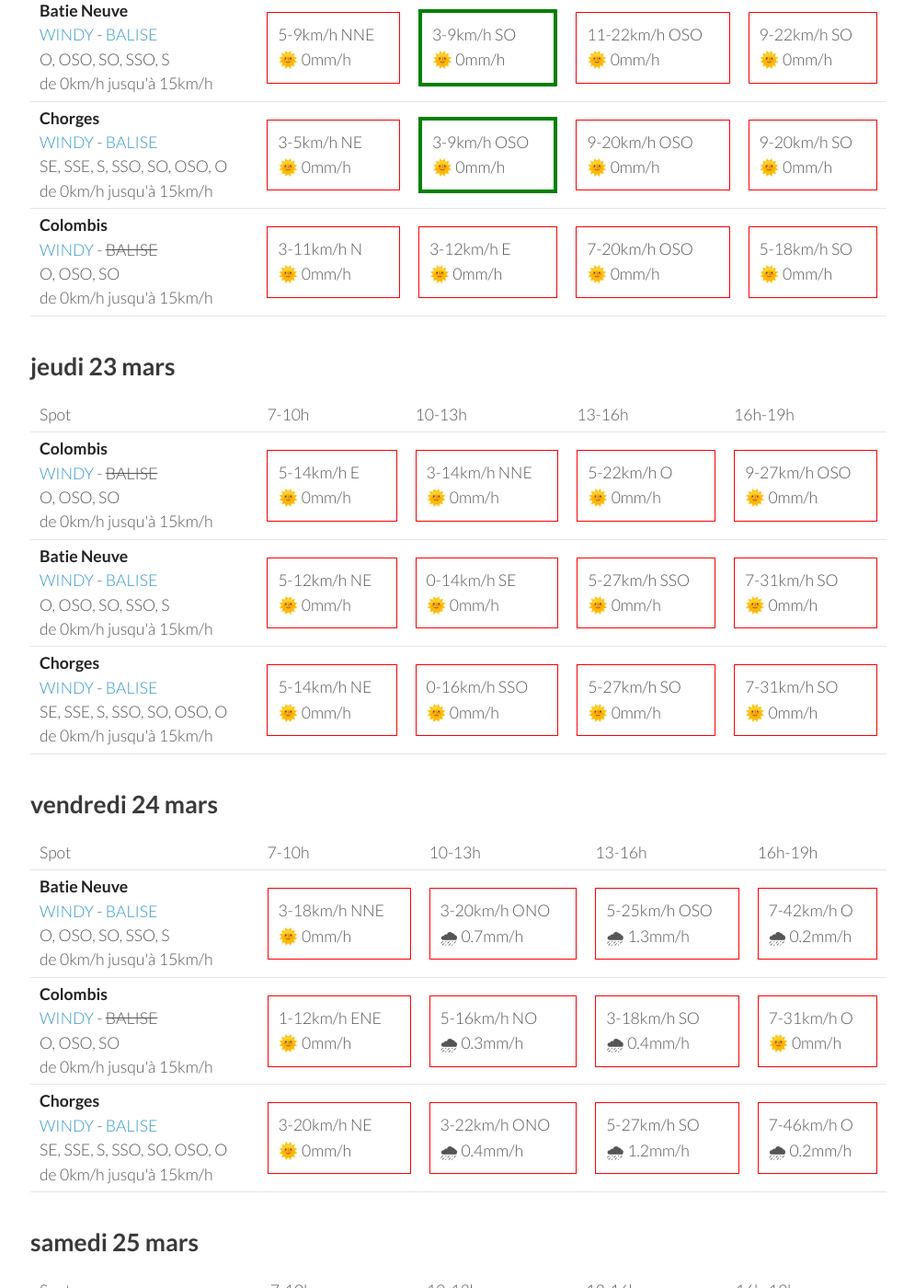
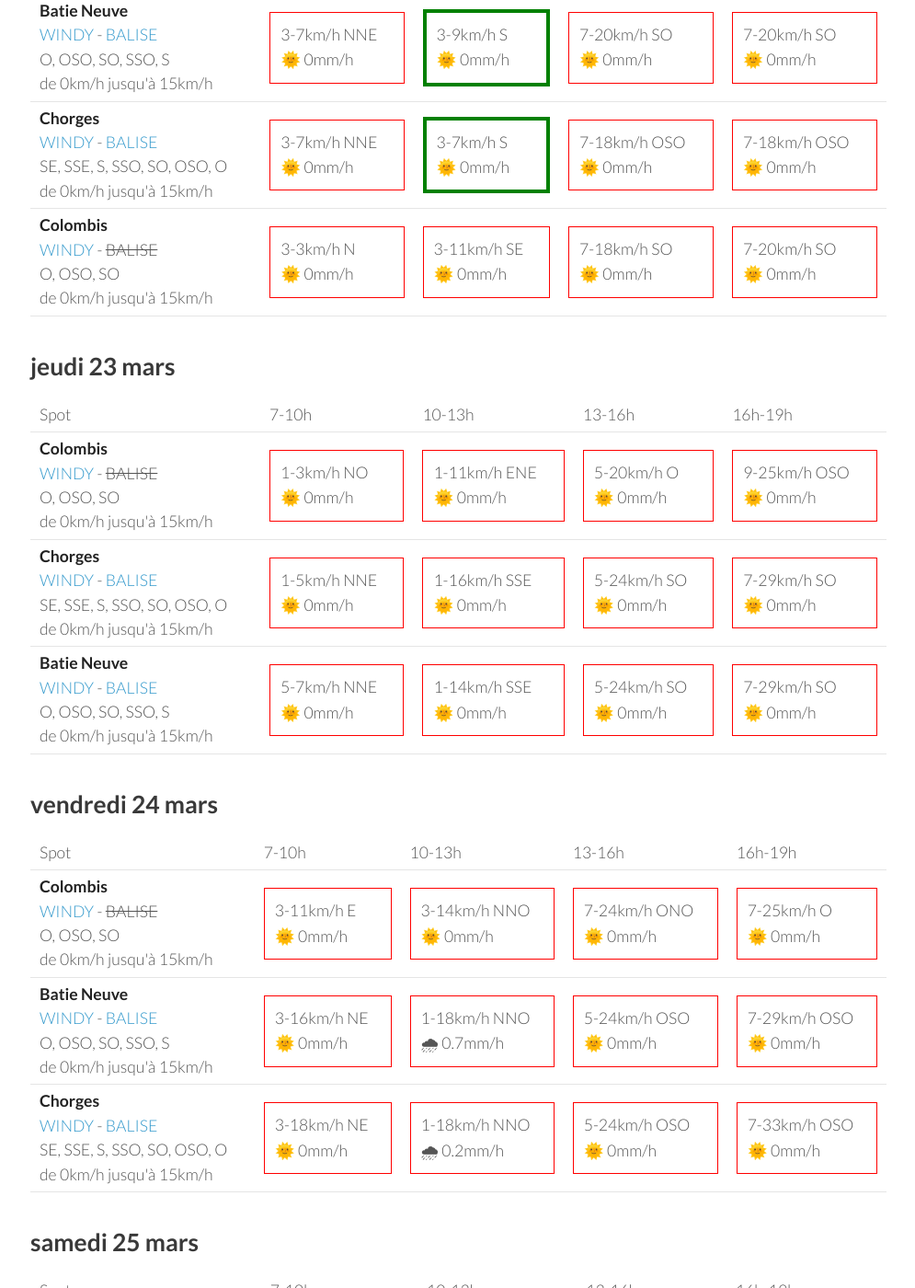
Before and after one commit to parapente-dans-le-nord/parapente-dans-le-nord.github.io, a Jekyll site: the page built from saint_andre.markdown, in a window 1280 px wide and 1400 px high, scrolled down 849 px. Shown: the whole window at 92% size, without its empty margins (25-1020 px from the left). Built offline with Jekyll 4.4.1, drawn with Linux system fonts in a browser that asks for light colours; some of the changed text lies outside the part shown.

Commit message:
update index.markdown

```diff
--- a/saint_andre.markdown
+++ b/saint_andre.markdown
@@ -22,30 +22,30 @@ page mise à jour le mardi 21 mars 13:35
       <td>16h-19h</td>
     </tr>
 <tr>
+        <td><strong>Colombis</strong><br><a href="https://windy.com/44.494/6.216?44.559,6.262,10">WINDY</a> - <span class="no-balise"> BALISE </span><br> <span class="vent-favorable">O, OSO, SO</span><br><span class="force-vent">de 0km/h jusqu'à 15km/h</span> </td>
+
+            <td><div class="not-flyable"><p>0-0km/h NA</p><p>🌧️ 0mm/h</p></div></td>
+            <td><div class="not-flyable"><p>0-0km/h NA</p><p>🌧️ 0mm/h</p></div></td>
+            <td><div class="not-flyable"><p>0-0km/h NA</p><p>🌧️ 0mm/h</p></div></td>
+            <td><div class="not-flyable"><p>9-25km/h OSO</p><p>🌞 0mm/h</p></div></td>
+
+    </tr>
+<tr>
         <td><strong>Batie Neuve</strong><br><a href="https://windy.com/44.584/6.236?44.559,6.262,10,m:eTtagly">WINDY</a> - <span class=""><a href="https://www.openwindmap.org/PP554">BALISE</a> </span><br> <span class="vent-favorable">O, OSO, SO, SSO, S</span><br><span class="force-vent">de 0km/h jusqu'à 15km/h</span> </td>
 
             <td><div class="not-flyable"><p>0-0km/h NA</p><p>🌧️ 0mm/h</p></div></td>
-            <td><div class="flyable"><p>3-9km/h OSO</p><p>🌞 0mm/h</p></div></td>
-            <td><div class="flyable"><p>5-14km/h SSO</p><p>🌞 0mm/h</p></div></td>
-            <td><div class="not-flyable"><p>3-18km/h O</p><p>🌞 0mm/h</p></div></td>
+            <td><div class="not-flyable"><p>0-0km/h NA</p><p>🌧️ 0mm/h</p></div></td>
+            <td><div class="not-flyable"><p>0-0km/h NA</p><p>🌧️ 0mm/h</p></div></td>
+            <td><div class="not-flyable"><p>9-24km/h SO</p><p>🌞 0mm/h</p></div></td>
 
     </tr>
 <tr>
         <td><strong>Chorges</strong><br><a href="https://windy.com/44.578/6.280?44.559,6.262,10">WINDY</a> - <span class=""><a href="https://www.openwindmap.org/PP554">BALISE</a> </span><br> <span class="vent-favorable">SE, SSE, S, SSO, SO, OSO, O</span><br><span class="force-vent">de 0km/h jusqu'à 15km/h</span> </td>
 
             <td><div class="not-flyable"><p>0-0km/h NA</p><p>🌧️ 0mm/h</p></div></td>
-            <td><div class="flyable"><p>1-7km/h OSO</p><p>🌞 0mm/h</p></div></td>
-            <td><div class="flyable"><p>5-14km/h SO</p><p>🌞 0mm/h</p></div></td>
-            <td><div class="not-flyable"><p>11-22km/h O</p><p>🌞 0mm/h</p></div></td>
-
-    </tr>
-<tr>
-        <td><strong>Colombis</strong><br><a href="https://windy.com/44.494/6.216?44.559,6.262,10">WINDY</a> - <span class="no-balise"> BALISE </span><br> <span class="vent-favorable">O, OSO, SO</span><br><span class="force-vent">de 0km/h jusqu'à 15km/h</span> </td>
-
             <td><div class="not-flyable"><p>0-0km/h NA</p><p>🌧️ 0mm/h</p></div></td>
-            <td><div class="flyable"><p>3-9km/h OSO</p><p>🌞 0mm/h</p></div></td>
-            <td><div class="not-flyable"><p>5-12km/h SSO</p><p>🌞 0mm/h</p></div></td>
-            <td><div class="not-flyable"><p>5-20km/h SO</p><p>🌞 0mm/h</p></div></td>
+            <td><div class="not-flyable"><p>0-0km/h NA</p><p>🌧️ 0mm/h</p></div></td>
+            <td><div class="not-flyable"><p>9-20km/h OSO</p><p>🌞 0mm/h</p></div></td>
 
     </tr>
 
@@ -67,30 +67,30 @@ page mise à jour le mardi 21 mars 13:35
 <tr>
         <td><strong>Batie Neuve</strong><br><a href="https://windy.com/44.584/6.236?44.559,6.262,10,m:eTtagly">WINDY</a> - <span class=""><a href="https://www.openwindmap.org/PP554">BALISE</a> </span><br> <span class="vent-favorable">O, OSO, SO, SSO, S</span><br><span class="force-vent">de 0km/h jusqu'à 15km/h</span> </td>
 
-            <td><div class="not-flyable"><p>5-9km/h NNE</p><p>🌞 0mm/h</p></div></td>
-            <td><div class="flyable"><p>3-9km/h SO</p><p>🌞 0mm/h</p></div></td>
-            <td><div class="not-flyable"><p>11-22km/h OSO</p><p>🌞 0mm/h</p></div></td>
-            <td><div class="not-flyable"><p>9-22km/h SO</p><p>🌞 0mm/h</p></div></td>
+            <td><div class="not-flyable"><p>3-7km/h NNE</p><p>🌞 0mm/h</p></div></td>
+            <td><div class="flyable"><p>3-9km/h S</p><p>🌞 0mm/h</p></div></td>
+            <td><div class="not-flyable"><p>7-20km/h SO</p><p>🌞 0mm/h</p></div></td>
+            <td><div class="not-flyable"><p>7-20km/h SO</p><p>🌞 0mm/h</p></div></td>
 
 
     </tr>
 <tr>
         <td><strong>Chorges</strong><br><a href="https://windy.com/44.578/6.280?44.559,6.262,10">WINDY</a> - <span class=""><a href="https://www.openwindmap.org/PP554">BALISE</a> </span><br> <span class="vent-favorable">SE, SSE, S, SSO, SO, OSO, O</span><br><span class="force-vent">de 0km/h jusqu'à 15km/h</span> </td>
 
-            <td><div class="not-flyable"><p>3-5km/h NE</p><p>🌞 0mm/h</p></div></td>
-            <td><div class="flyable"><p>3-9km/h OSO</p><p>🌞 0mm/h</p></div></td>
-            <td><div class="not-flyable"><p>9-20km/h OSO</p><p>🌞 0mm/h</p></div></td>
-            <td><div class="not-flyable"><p>9-20km/h SO</p><p>🌞 0mm/h</p></div></td>
+            <td><div class="not-flyable"><p>3-7km/h NNE</p><p>🌞 0mm/h</p></div></td>
+            <td><div class="flyable"><p>3-7km/h S</p><p>🌞 0mm/h</p></div></td>
+            <td><div class="not-flyable"><p>7-18km/h OSO</p><p>🌞 0mm/h</p></div></td>
+            <td><div class="not-flyable"><p>7-18km/h OSO</p><p>🌞 0mm/h</p></div></td>
 
 
     </tr>
 <tr>
         <td><strong>Colombis</strong><br><a href="https://windy.com/44.494/6.216?44.559,6.262,10">WINDY</a> - <span class="no-balise"> BALISE </span><br> <span class="vent-favorable">O, OSO, SO</span><br><span class="force-vent">de 0km/h jusqu'à 15km/h</span> </td>
 
-            <td><div class="not-flyable"><p>3-11km/h N</p><p>🌞 0mm/h</p></div></td>
-            <td><div class="not-flyable"><p>3-12km/h E</p><p>🌞 0mm/h</p></div></td>
-            <td><div class="not-flyable"><p>7-20km/h OSO</p><p>🌞 0mm/h</p></div></td>
-            <td><div class="not-flyable"><p>5-18km/h SO</p><p>🌞 0mm/h</p></div></td>
+            <td><div class="not-flyable"><p>3-3km/h N</p><p>🌞 0mm/h</p></div></td>
+            <td><div class="not-flyable"><p>3-11km/h SE</p><p>🌞 0mm/h</p></div></td>
+            <td><div class="not-flyable"><p>7-18km/h SO</p><p>🌞 0mm/h</p></div></td>
+            <td><div class="not-flyable"><p>7-20km/h SO</p><p>🌞 0mm/h</p></div></td>
 
 
     </tr>
@@ -113,30 +113,30 @@ page mise à jour le mardi 21 mars 13:35
 <tr>
         <td><strong>Colombis</strong><br><a href="https://windy.com/44.494/6.216?44.559,6.262,10">WINDY</a> - <span class="no-balise"> BALISE </span><br> <span class="vent-favorable">O, OSO, SO</span><br><span class="force-vent">de 0km/h jusqu'à 15km/h</span> </td>
 
-            <td><div class="not-flyable"><p>5-14km/h E</p><p>🌞 0mm/h</p></div></td>
-            <td><div class="not-flyable"><p>3-14km/h NNE</p><p>🌞 0mm/h</p></div></td>
-            <td><div class="not-flyable"><p>5-22km/h O</p><p>🌞 0mm/h</p></div></td>
-            <td><div class="not-flyable"><p>9-27km/h OSO</p><p>🌞 0mm/h</p></div></td>
+            <td><div class="not-flyable"><p>1-3km/h NO</p><p>🌞 0mm/h</p></div></td>
+            <td><div class="not-flyable"><p>1-11km/h ENE</p><p>🌞 0mm/h</p></div></td>
+            <td><div class="not-flyable"><p>5-20km/h O</p><p>🌞 0mm/h</p></div></td>
+            <td><div class="not-flyable"><p>9-25km/h OSO</p><p>🌞 0mm/h</p></div></td>
+
+
+    </tr>
+<tr>
+        <td><strong>Chorges</strong><br><a href="https://windy.com/44.578/6.280?44.559,6.262,10">WINDY</a> - <span class=""><a href="https://www.openwindmap.org/PP554">BALISE</a> </span><br> <span class="vent-favorable">SE, SSE, S, SSO, SO, OSO, O</span><br><span class="force-vent">de 0km/h jusqu'à 15km/h</span> </td>
+
+            <td><div class="not-flyable"><p>1-5km/h NNE</p><p>🌞 0mm/h</p></div></td>
+            <td><div class="not-flyable"><p>1-16km/h SSE</p><p>🌞 0mm/h</p></div></td>
+            <td><div class="not-flyable"><p>5-24km/h SO</p><p>🌞 0mm/h</p></div></td>
+            <td><div class="not-flyable"><p>7-29km/h SO</p><p>🌞 0mm/h</p></div></td>
 
 
     </tr>
 <tr>
         <td><strong>Batie Neuve</strong><br><a href="https://windy.com/44.584/6.236?44.559,6.262,10,m:eTtagly">WINDY</a> - <span class=""><a href="https://www.openwindmap.org/PP554">BALISE</a> </span><br> <span class="vent-favorable">O, OSO, SO, SSO, S</span><br><span class="force-vent">de 0km/h jusqu'à 15km/h</span> </td>
 
-            <td><div class="not-flyable"><p>5-12km/h NE</p><p>🌞 0mm/h</p></div></td>
-            <td><div class="not-flyable"><p>0-14km/h SE</p><p>🌞 0mm/h</p></div></td>
-            <td><div class="not-flyable"><p>5-27km/h SSO</p><p>🌞 0mm/h</p></div></td>
-            <td><div class="not-flyable"><p>7-31km/h SO</p><p>🌞 0mm/h</p></div></td>
-
-
-    </tr>
-<tr>
-        <td><strong>Chorges</strong><br><a href="https://windy.com/44.578/6.280?44.559,6.262,10">WINDY</a> - <span class=""><a href="https://www.openwindmap.org/PP554">BALISE</a> </span><br> <span class="vent-favorable">SE, SSE, S, SSO, SO, OSO, O</span><br><span class="force-vent">de 0km/h jusqu'à 15km/h</span> </td>
-
-            <td><div class="not-flyable"><p>5-14km/h NE</p><p>🌞 0mm/h</p></div></td>
-            <td><div class="not-flyable"><p>0-16km/h SSO</p><p>🌞 0mm/h</p></div></td>
-            <td><div class="not-flyable"><p>5-27km/h SO</p><p>🌞 0mm/h</p></div></td>
-            <td><div class="not-flyable"><p>7-31km/h SO</p><p>🌞 0mm/h</p></div></td>
+            <td><div class="not-flyable"><p>5-7km/h NNE</p><p>🌞 0mm/h</p></div></td>
+            <td><div class="not-flyable"><p>1-14km/h SSE</p><p>🌞 0mm/h</p></div></td>
+            <td><div class="not-flyable"><p>5-24km/h SO</p><p>🌞 0mm/h</p></div></td>
+            <td><div class="not-flyable"><p>7-29km/h SO</p><p>🌞 0mm/h</p></div></td>
 
 
     </tr>
@@ -157,32 +157,32 @@ page mise à jour le mardi 21 mars 13:35
       <td>16h-19h</td>
     </tr>
 <tr>
-        <td><strong>Batie Neuve</strong><br><a href="https://windy.com/44.584/6.236?44.559,6.262,10,m:eTtagly">WINDY</a> - <span class=""><a href="https://www.openwindmap.org/PP554">BALISE</a> </span><br> <span class="vent-favorable">O, OSO, SO, SSO, S</span><br><span class="force-vent">de 0km/h jusqu'à 15km/h</span> </td>
+        <td><strong>Colombis</strong><br><a href="https://windy.com/44.494/6.216?44.559,6.262,10">WINDY</a> - <span class="no-balise"> BALISE </span><br> <span class="vent-favorable">O, OSO, SO</span><br><span class="force-vent">de 0km/h jusqu'à 15km/h</span> </td>
 
-            <td><div class="not-flyable"><p>3-18km/h NNE</p><p>🌞 0mm/h</p></div></td>
-            <td><div class="not-flyable"><p>3-20km/h ONO</p><p>🌧 0.7mm/h</p></div></td>
-            <td><div class="not-flyable"><p>5-25km/h OSO</p><p>🌧 1.3mm/h</p></div></td>
-            <td><div class="not-flyable"><p>7-42km/h O</p><p>🌧 0.2mm/h</p></div></td>
+            <td><div class="not-flyable"><p>3-11km/h E</p><p>🌞 0mm/h</p></div></td>
+            <td><div class="not-flyable"><p>3-14km/h NNO</p><p>🌞 0mm/h</p></div></td>
+            <td><div class="not-flyable"><p>7-24km/h ONO</p><p>🌞 0mm/h</p></div></td>
+            <td><div class="not-flyable"><p>7-25km/h O</p><p>🌞 0mm/h</p></div></td>
 
 
     </tr>
 <tr>
-        <td><strong>Colombis</strong><br><a href="https://windy.com/44.494/6.216?44.559,6.262,10">WINDY</a> - <span class="no-balise"> BALISE </span><br> <span class="vent-favorable">O, OSO, SO</span><br><span class="force-vent">de 0km/h jusqu'à 15km/h</span> </td>
+        <td><strong>Batie Neuve</strong><br><a href="https://windy.com/44.584/6.236?44.559,6.262,10,m:eTtagly">WINDY</a> - <span class=""><a href="https://www.openwindmap.org/PP554">BALISE</a> </span><br> <span class="vent-favorable">O, OSO, SO, SSO, S</span><br><span class="force-vent">de 0km/h jusqu'à 15km/h</span> </td>
 
-            <td><div class="not-flyable"><p>1-12km/h ENE</p><p>🌞 0mm/h</p></div></td>
-            <td><div class="not-flyable"><p>5-16km/h NO</p><p>🌧 0.3mm/h</p></div></td>
-            <td><div class="not-flyable"><p>3-18km/h SO</p><p>🌧 0.4mm/h</p></div></td>
-            <td><div class="not-flyable"><p>7-31km/h O</p><p>🌞 0mm/h</p></div></td>
+            <td><div class="not-flyable"><p>3-16km/h NE</p><p>🌞 0mm/h</p></div></td>
+            <td><div class="not-flyable"><p>1-18km/h NNO</p><p>🌧 0.7mm/h</p></div></td>
+            <td><div class="not-flyable"><p>5-24km/h OSO</p><p>🌞 0mm/h</p></div></td>
+            <td><div class="not-flyable"><p>7-29km/h OSO</p><p>🌞 0mm/h</p></div></td>
 
 
     </tr>
 <tr>
         <td><strong>Chorges</strong><br><a href="https://windy.com/44.578/6.280?44.559,6.262,10">WINDY</a> - <span class=""><a href="https://www.openwindmap.org/PP554">BALISE</a> </span><br> <span class="vent-favorable">SE, SSE, S, SSO, SO, OSO, O</span><br><span class="force-vent">de 0km/h jusqu'à 15km/h</span> </td>
 
-            <td><div class="not-flyable"><p>3-20km/h NE</p><p>🌞 0mm/h</p></div></td>
-            <td><div class="not-flyable"><p>3-22km/h ONO</p><p>🌧 0.4mm/h</p></div></td>
-            <td><div class="not-flyable"><p>5-27km/h SO</p><p>🌧 1.2mm/h</p></div></td>
-            <td><div class="not-flyable"><p>7-46km/h O</p><p>🌧 0.2mm/h</p></div></td>
+            <td><div class="not-flyable"><p>3-18km/h NE</p><p>🌞 0mm/h</p></div></td>
+            <td><div class="not-flyable"><p>1-18km/h NNO</p><p>🌧 0.2mm/h</p></div></td>
+            <td><div class="not-flyable"><p>5-24km/h OSO</p><p>🌞 0mm/h</p></div></td>
+            <td><div class="not-flyable"><p>7-33km/h OSO</p><p>🌞 0mm/h</p></div></td>
 
 
     </tr>
```
Also changed, not shown: other parts of saint_andre.markdown (+1 -1 lines).
